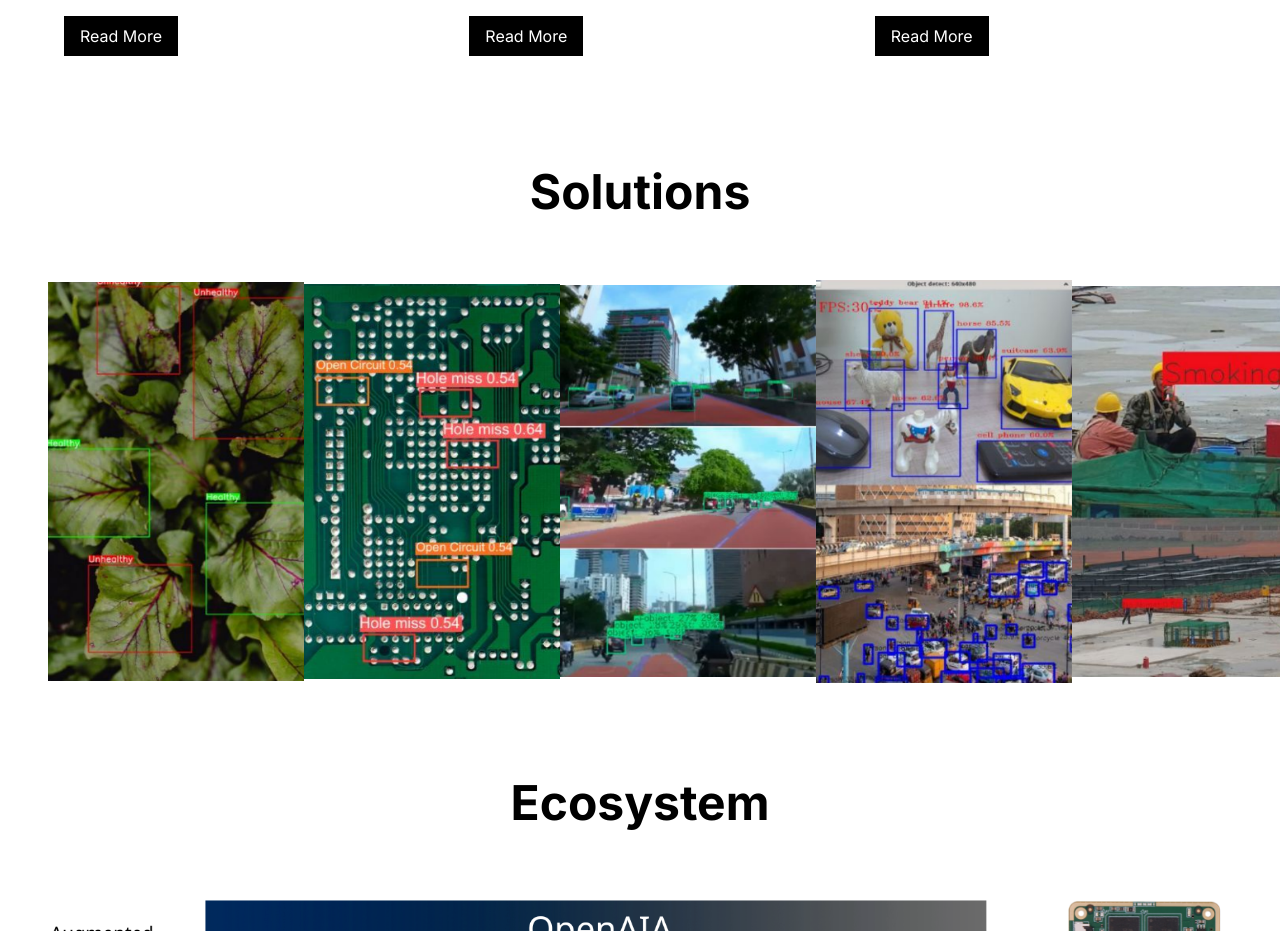
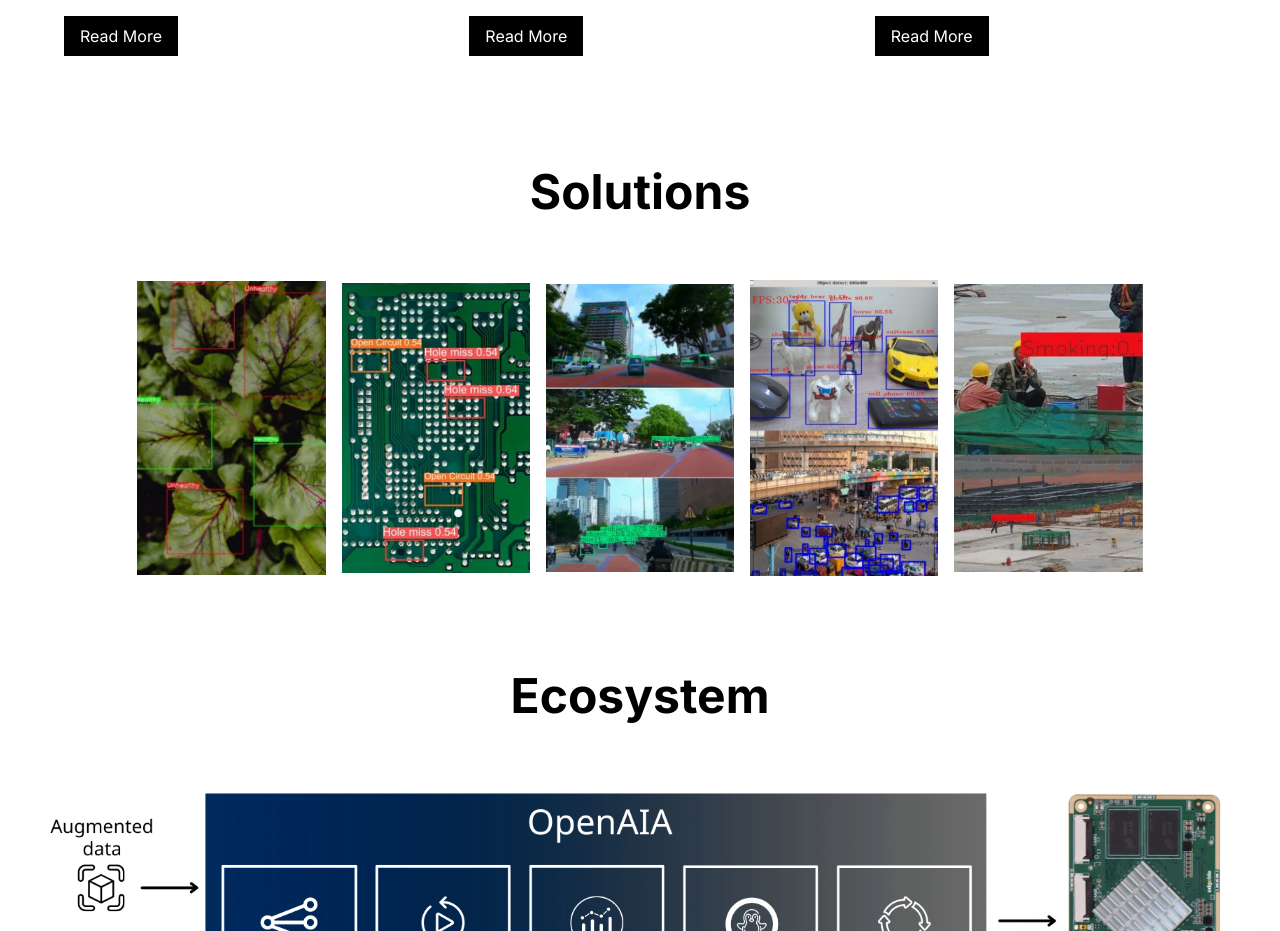
Before and after one commit to edgeble/edgeble, a Next.js app: page / in a window 1280 px wide. Shown: the part 1920-2851 px from the top of the page. Built offline with nearby package versions, Linux system fonts and the light colour scheme.

Commit message:
added space between solutions images

```diff
--- a/app/page.tsx
+++ b/app/page.tsx
@@ -76,17 +76,17 @@ export default function Home() {
     initial={{ opacity: 0 }}
     whileInView={{ opacity: 1 }}
     transition={{ duration: 0.5 }}
-    className="h-auto w-screen bg-white p-8 md:p-10 lg:p-12 2xl:p-14"
+    className="h-auto w-screen bg-white pt-8 pb-8 md:pt-10 md:pb-10 lg:pt-12 lg:pb-12 2xl:pt-14 2xl:pb-14"
 >
     <p className="text-xl md:text-3xl lg:text-4xl xl:text-5xl 2xl:text-6xl font-bold mb-4 lg:mb-12 xl:mb-16 2xl:mb-16 text-center">
         Solutions
     </p>
-    <div className="w-screen flex items-center justify-center">
-        <img src="./s1.png" className="transition-transform duration-300 hover:scale-110 cursor-pointer object-contain" style={{ width: "calc(100% / 5)", height: "auto" }} />
-        <img src="./s2.png" className="transition-transform duration-300 hover:scale-110 cursor-pointer object-contain" style={{ width: "calc(100% / 5)", height: "auto" }} />
-        <img src="./s3.png" className="transition-transform duration-300 hover:scale-110 cursor-pointer object-contain" style={{ width: "calc(100% / 5)", height: "auto" }} />
-        <img src="./s4.png" className="transition-transform duration-300 hover:scale-110 cursor-pointer object-contain" style={{ width: "calc(100% / 5)", height: "auto" }} />
-        <img src="./s5.png" className="transition-transform duration-300 hover:scale-110 cursor-pointer object-contain" style={{ width: "calc(100% / 5)", height: "auto" }} />
+    <div className="w-screen flex items-center justify-center gap-4">
+        <img src="./s1.png" className="transition-transform duration-300 hover:scale-110 cursor-pointer object-contain" style={{ width: "calc(100% / 6.8)", height: "auto" }} />
+        <img src="./s2.png" className="transition-transform duration-300 hover:scale-110 cursor-pointer object-contain" style={{ width: "calc(100% / 6.8)", height: "auto" }} />
+        <img src="./s3.png" className="transition-transform duration-300 hover:scale-110 cursor-pointer object-contain" style={{ width: "calc(100% / 6.8)", height: "auto" }} />
+        <img src="./s4.png" className="transition-transform duration-300 hover:scale-110 cursor-pointer object-contain" style={{ width: "calc(100% / 6.8)", height: "auto" }} />
+        <img src="./s5.png" className="transition-transform duration-300 hover:scale-110 cursor-pointer object-contain" style={{ width: "calc(100% / 6.8)", height: "auto" }} />
     </div>
 </motion.div>
 
```
